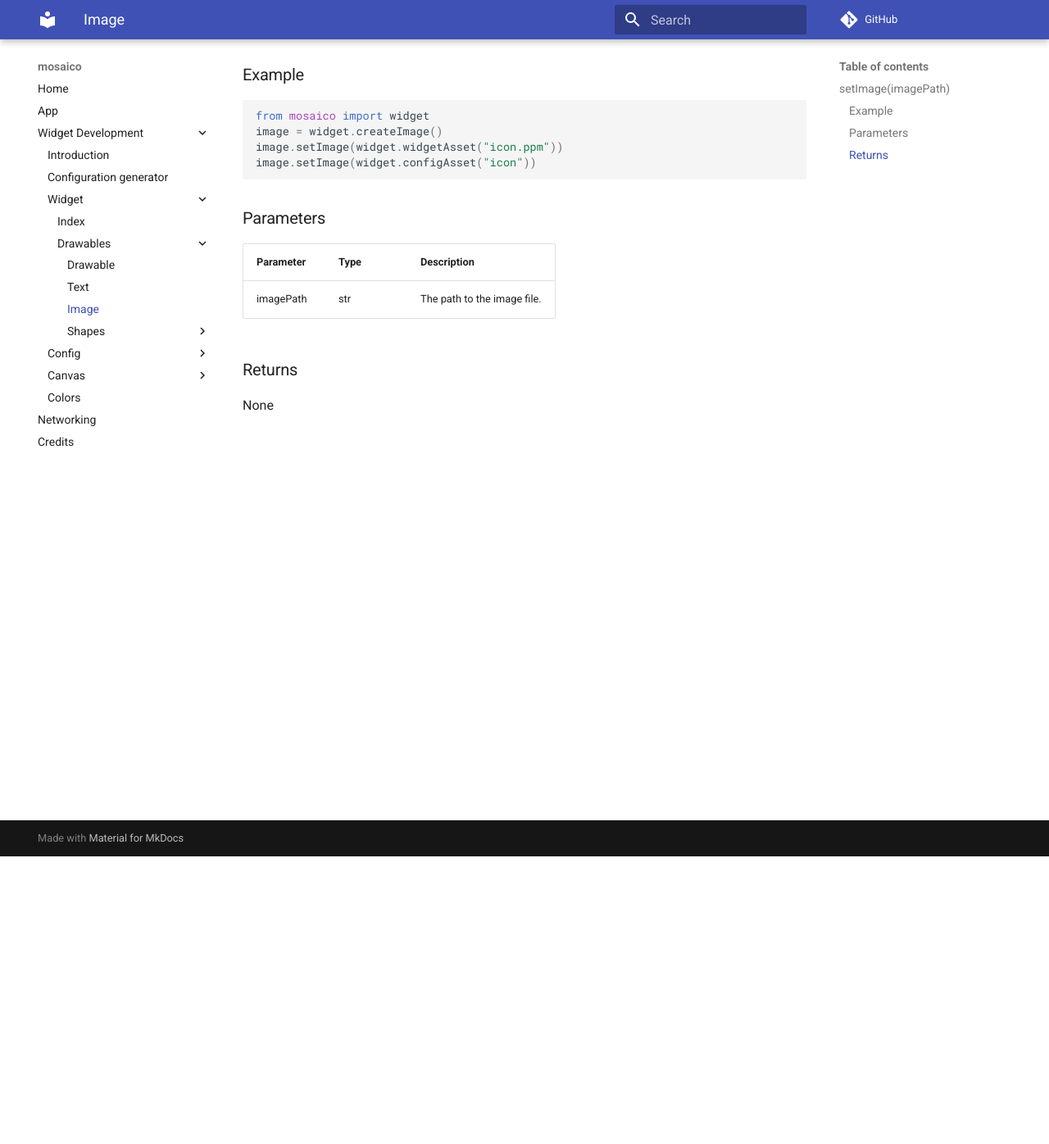
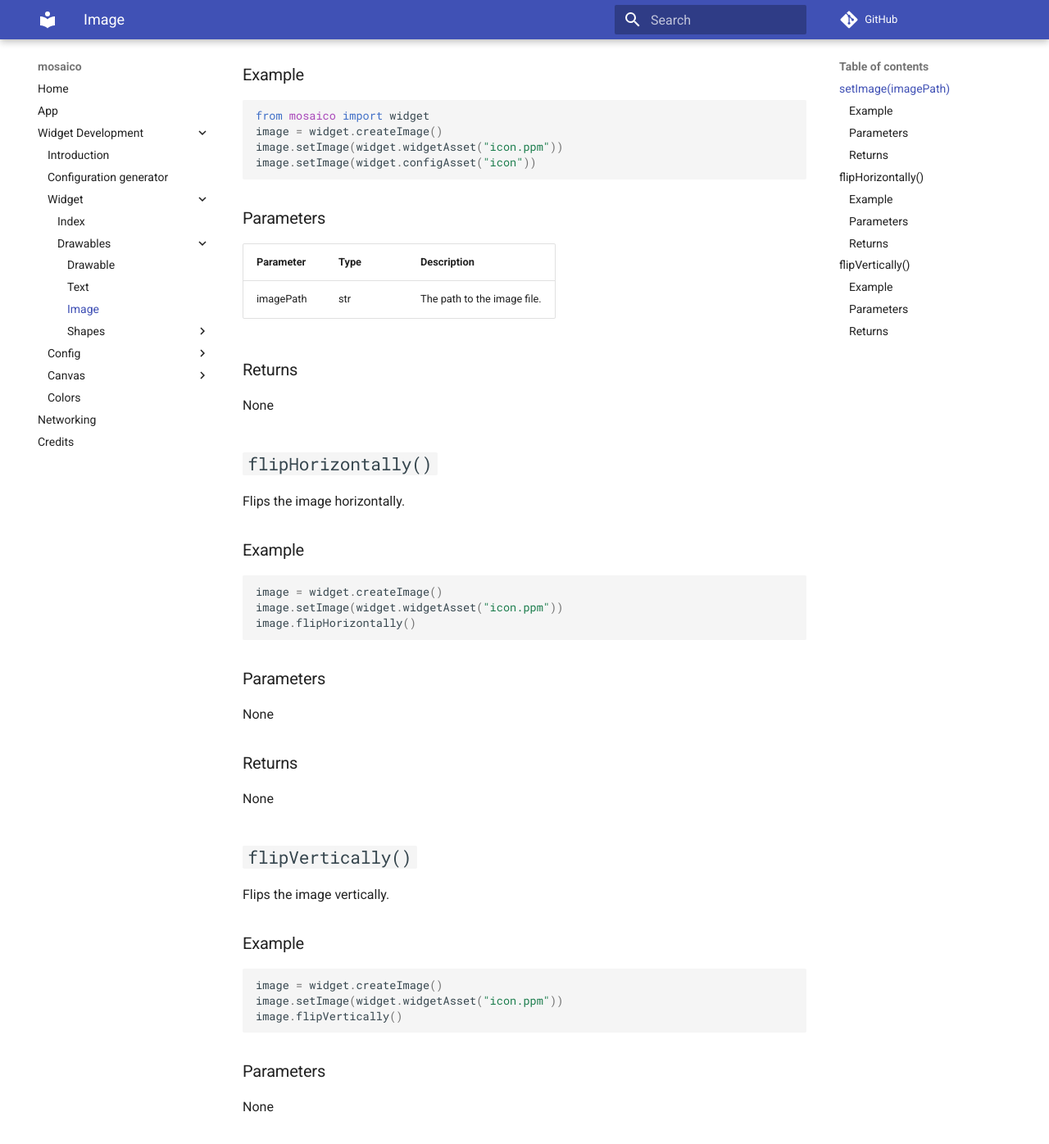
Before and after one commit to mosaico-matrix/mosaico-docs, an MkDocs documentation site: the page built from docs/widget-development/widget/drawables/image.md, in a window 1280 px wide and 1400 px high, scrolled down 355 px. Shown: the top 1396 px of the window at 82% size. Built offline with MkDocs 1.6.1 and Material for MkDocs 9.7.7, drawn with Linux system fonts in a browser that asks for light colours; comment, search, counter and statistics services are not loaded.

Commit message:
Image flip docs

````diff
--- a/docs/widget-development/widget/drawables/image.md
+++ b/docs/widget-development/widget/drawables/image.md
@@ -21,3 +21,37 @@ image.setImage(widget.configAsset("icon"))
 
 ### Returns
 None
+
+## `flipHorizontally()`
+Flips the image horizontally.
+
+### Example
+
+```python
+image = widget.createImage()
+image.setImage(widget.widgetAsset("icon.ppm"))
+image.flipHorizontally()
+```
+
+### Parameters
+None
+
+### Returns
+None
+
+## `flipVertically()`
+Flips the image vertically.
+
+### Example
+
+```python
+image = widget.createImage()
+image.setImage(widget.widgetAsset("icon.ppm"))
+image.flipVertically()
+```
+
+### Parameters
+None
+
+### Returns
+None
````
